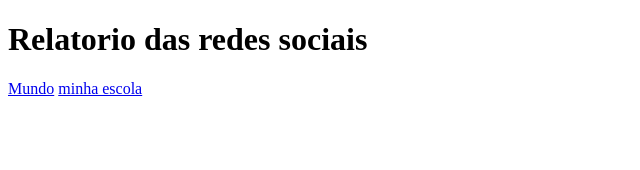
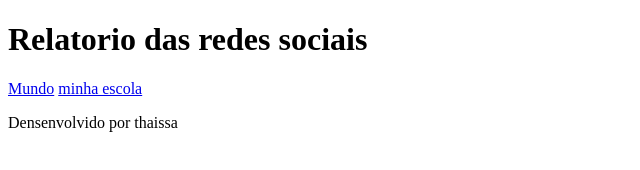
Before and after one commit to thaissa123456/redes-sociais-, a plain HTML site: page index.html in a window 1280 px wide. Shown: the whole page, without its empty margins (0-640 px from the left). Drawn offline with Linux system fonts and the light colour scheme.

Commit message:
Update index.html

```diff
--- a/index.html
+++ b/index.html
@@ -14,7 +14,13 @@
             <a href="#">minha escola</a>
         </nav>
     </header>
-    <main></main>
-    <footer></footer>
-</body>
+    <main class="grafics-section">
+    <section id="graficos-section" class="graficos-container
+        <!--crie os graficos aqui-->
+        </section>
+        </main>
+        <footer>
+<p>Densenvolvido por thaissa</p>
+        <footer>
+        </body>
 </html>
```
